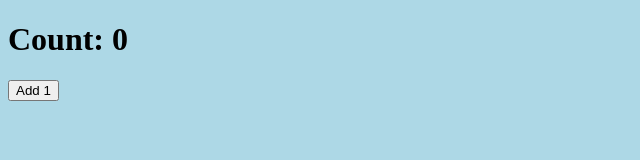
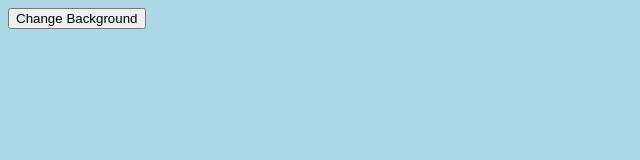
Before and after one commit to elijahchristy15-tech/sonthing, a plain HTML site: page index.html in a window 1280 px wide. Shown: the whole page, without its empty margins (0-640 px from the left). Drawn offline with Linux system fonts and the light colour scheme.

Commit message:
Change title and implement background color change
Updated the title and added a background color change feature.

```diff
--- a/index.html
+++ b/index.html
@@ -3,26 +3,22 @@
   <head>
     <meta charset="UTF-8">
     <meta name="viewport" content="width=device-width, initial-scale=1.0">
-    <title>A Cool Thing</title>
+    <title>Change Background</title>
+    <style>
+      body {
+        background-color: lightblue;
+        transition: background-color 0.5s;
+      }
+    </style>
   </head>
-  <style>
-  body {
-  background-color: lightblue;
-  }
-    </style>
   <body>
-    <h1>Count: <span id="count">0</span></h1>
-    <button onclick="increase()">Add 1</button>
+    <button onclick="changeBg()">Change Background</button>
 
     <script>
-      // Load count from localStorage, or start at 0
-      let count = localStorage.getItem("count") ? parseInt(localStorage.getItem("count")) : 0;
-      document.getElementById("count").textContent = count;
-
-      function increase() {
-        count++;
-        document.getElementById("count").textContent = count;
-        localStorage.setItem("count", count);
+      function changeBg() {
+        const colors = ["lightblue", "lightgreen", "pink", "lightyellow", "lavender"];
+        const randomColor = colors[Math.floor(Math.random() * colors.length)];
+        document.body.style.backgroundColor = randomColor;
       }
     </script>
   </body>
```
